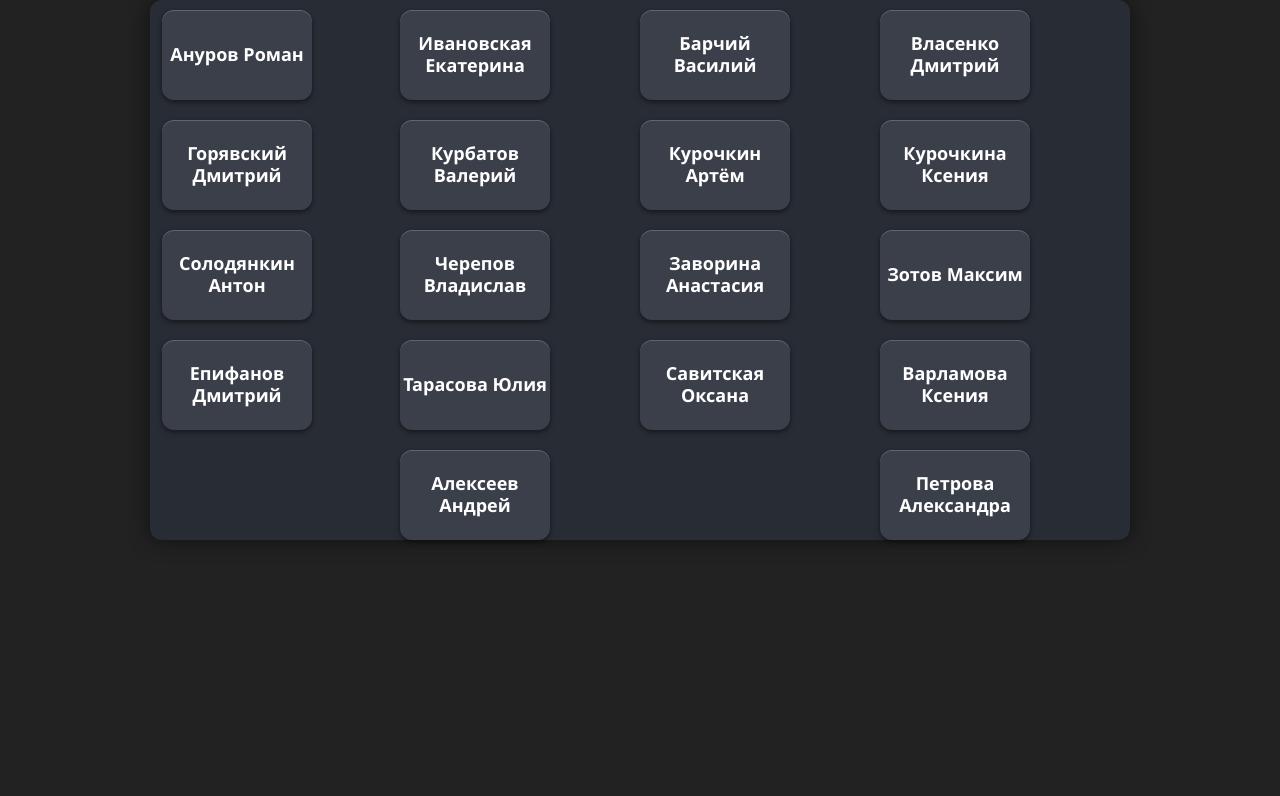
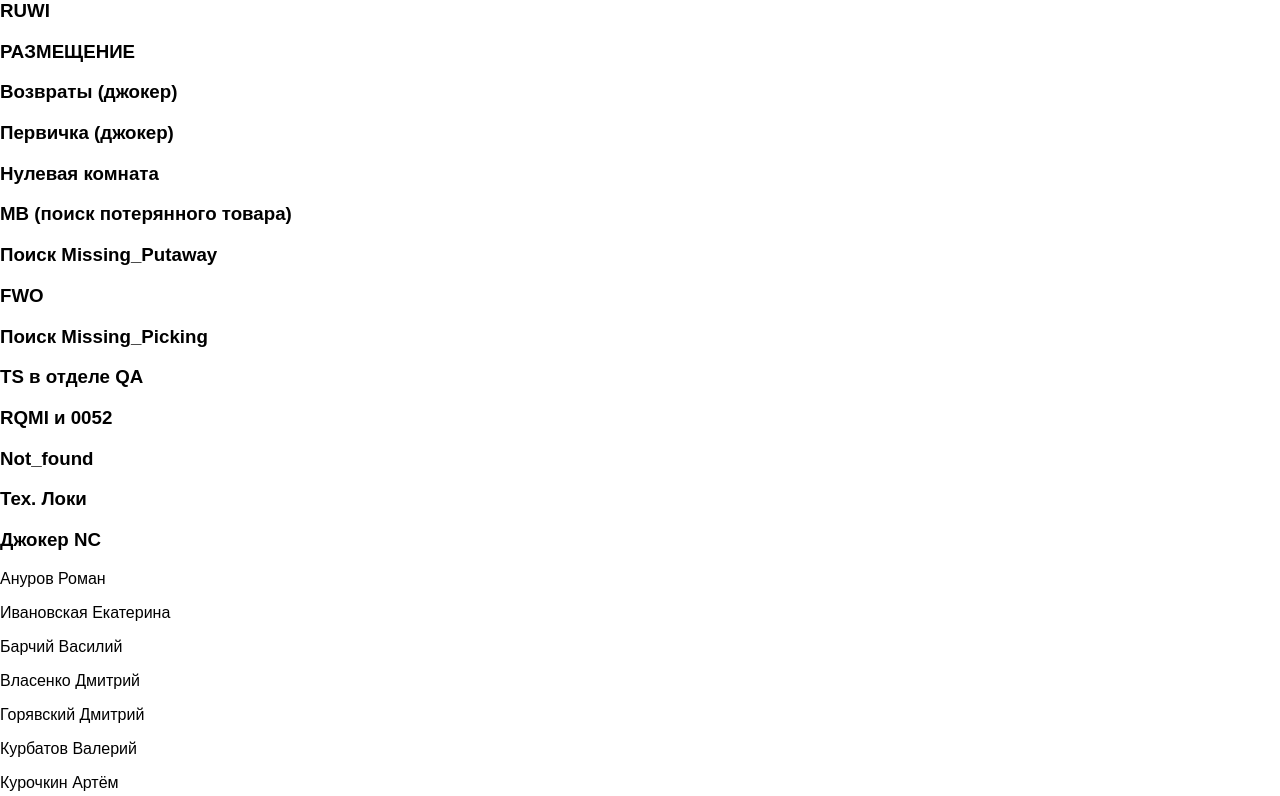
Before and after one commit to aleshka3v/staff-layout, a plain HTML site: page index.html in a window 1280 px wide. Shown: the part 68-864 px from the top of the page. Before the commit the page ends 800 px from the top, so only its background shows below. Drawn offline with Linux system fonts and the light colour scheme.

Commit message:
Обновил employees и sections

```diff
--- a/index.html
+++ b/index.html
@@ -1,134 +1,35 @@
+
 <!DOCTYPE html>
 <html lang="ru">
 <head>
-  <meta charset="UTF-8" />
-  <title>Расстановка сотрудников</title>
+  <meta charset="UTF-8">
+  <meta name="viewport" content="width=device-width,initial-scale=1.0,maximum-scale=1.0,user-scalable=no">
+  <title>Расстановка персонала</title>
   <style>
-    * {
-      margin: 0;
-      padding: 0;
-      box-sizing: border-box;
-    }
-    body {
-      font-family: 'Segoe UI', Tahoma, Geneva, Verdana, sans-serif;
-      background: #222;
-      color: white;
-      height: 100vh;
-      overflow: hidden;
-      display: flex;
-      flex-direction: column;
-      align-items: center;
-      justify-content: flex-start;
-      padding-top: 20px;
-    }
-
-    h1 {
-      font-size: 28px;
-      margin-bottom: 10px;
-      color: #eee;
-      letter-spacing: 0.5px;
-    }
-
-    #container {
-      position: relative;
-      width: 980px;
-      height: 540px;
-      background: #282c34;
-      border-radius: 12px;
-      box-shadow: 0 0 20px #111;
-      user-select: none;
-    }
-
-    .spot {
-      position: absolute;
-      width: 150px;
-      height: 90px;
-      background: #3b3f4a;
-      border-radius: 12px;
-      display: flex;
-      justify-content: center;
-      align-items: center;
-      text-align: center;
-      font-weight: 700;
-      font-size: 18px;
-      line-height: 1.2;
-      color: #fff;
-      cursor: default;
-      box-shadow:
-        inset 0 1px 0 rgba(255,255,255,0.2),
-        0 2px 5px rgba(0,0,0,0.5);
-      transition: background-color 0.3s;
-    }
-
-    .spot:hover {
-      background: #4c5270;
-      box-shadow:
-        inset 0 1px 0 rgba(255,255,255,0.3),
-        0 4px 15px rgba(0,0,0,0.7);
-    }
+    body { font-family: Arial, sans-serif; margin: 0; padding: 0; }
+    /* ... additional styles omitted for brevity ... */
   </style>
+  <script src="https://cdn.sheetjs.com/xlsx-0.19.3/package/dist/xlsx.full.min.js"></script>
 </head>
 <body>
-  <h1>Расстановка сотрудников</h1>
-  <div id="container"></div>
+  <h2>Расстановка персонала</h2>
+  <div id="assignmentTable"></div>
+  <script>
+    const employees = ['Ануров Роман', 'Ивановская Екатерина', 'Барчий Василий', 'Власенко Дмитрий', 'Горявский Дмитрий', 'Курбатов Валерий', 'Курочкин Артём', 'Курочкина Ксения', 'Солодянкин Антон', 'Черепов Владислав', 'Заворина Анастасия', 'Зотов Максим', 'Епифанов Дмитрий', 'Тарасова Юлия', 'Савитская Оксана', 'Варламова Ксения', 'Алексеев Андрей', 'Петрова Александра'];
+    const sections = ['RUWI', 'РАЗМЕЩЕНИЕ', 'Возвраты (джокер)', 'Первичка (джокер)', 'Нулевая комната', 'МВ (поиск потерянного товара)', 'Поиск Missing_Putaway', 'FWO', 'Поиск Missing_Picking', 'TS в отделе QA', 'RQMI и 0052', 'Not_found', 'Тех. Локи', 'Джокер NC'];
 
-  <script>
-    const positions = [
-      {x: 12, y: 10},
-      {x: 250, y: 10},
-      {x: 490, y: 10},
-      {x: 730, y: 10},
-
-      {x: 12, y: 120},
-      {x: 250, y: 120},
-      {x: 490, y: 120},
-      {x: 730, y: 120},
-
-      {x: 12, y: 230},
-      {x: 250, y: 230},
-      {x: 490, y: 230},
-      {x: 730, y: 230},
-
-      {x: 12, y: 340},
-      {x: 250, y: 340},
-      {x: 490, y: 340},
-      {x: 730, y: 340},
-
-      {x: 250, y: 450},
-      {x: 730, y: 450},
-    ];
-
-    const names = [
-      "Ануров Роман",
-      "Ивановская Екатерина",
-      "Барчий Василий",
-      "Власенко Дмитрий",
-      "Горявский Дмитрий",
-      "Курбатов Валерий",
-      "Курочкин Артём",
-      "Курочкина Ксения",
-      "Солодянкин Антон",
-      "Черепов Владислав",
-      "Заворина Анастасия",
-      "Зотов Максим",
-      "Епифанов Дмитрий",
-      "Тарасова Юлия",
-      "Савитская Оксана",
-      "Варламова Ксения",
-      "Алексеев Андрей",
-      "Петрова Александра"
-    ];
-
-    const container = document.getElementById('container');
-
-    for (let i = 0; i < names.length; i++) {
-      const spot = document.createElement('div');
-      spot.className = 'spot';
-      spot.style.left = positions[i].x + 'px';
-      spot.style.top = positions[i].y + 'px';
-      spot.textContent = names[i];
-      container.appendChild(spot);
-    }
+    // Simple rendering logic (placeholder for your actual JS logic)
+    const table = document.getElementById('assignmentTable');
+    sections.forEach(section => {
+      const div = document.createElement('div');
+      div.innerHTML = `<h3>${section}</h3>`;
+      table.appendChild(div);
+    });
+    employees.forEach(name => {
+      const p = document.createElement('p');
+      p.textContent = name;
+      table.appendChild(p);
+    });
   </script>
 </body>
 </html>
```
